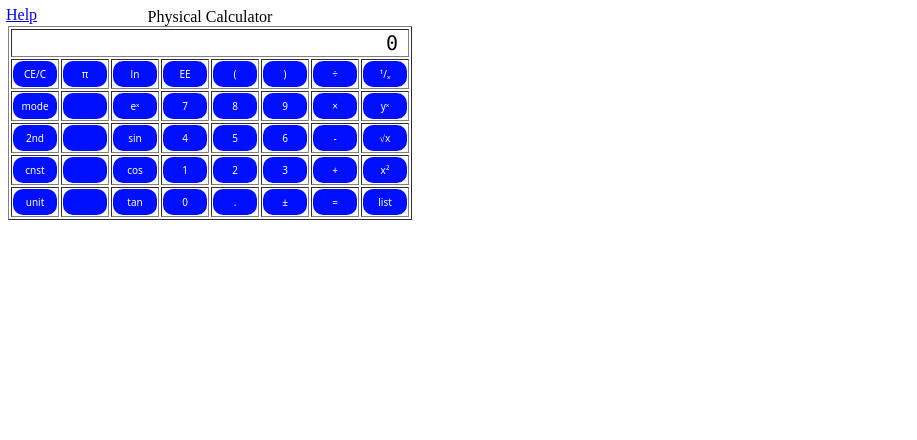
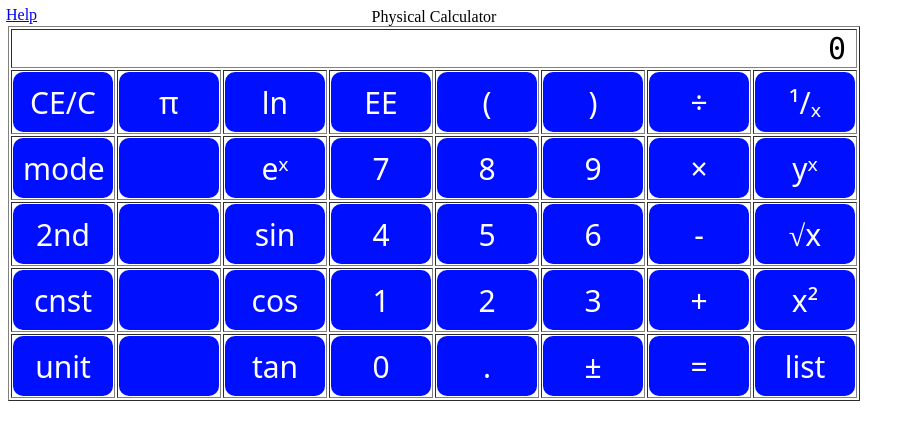
Before and after one commit to tomcourt/tomcourt.github.io, a plain HTML site: page calculator.html in a window 1280 px wide. Shown: the whole page, without its empty margins (0-917 px from the left). Drawn offline with Linux system fonts and the light colour scheme.

Commit message:
Add files via upload

```diff
--- a/calculator.html
+++ b/calculator.html
@@ -2,6 +2,7 @@
 
 <head>
   <link rel="stylesheet" href="style.css">
+  <link rel="manifest" href="manifest.json">
   <script src="script.js"></script>
   <meta charset=utf-8 />
 </head>
@@ -10,7 +11,7 @@
   <table border="1" id="calculator">
     <caption id="message"></caption>
     <tr>
-      <td colspan="9" style="padding-left:10px;padding-right:10px"><p style="font-size:20" id="display"></p></td>
+      <td colspan="9" style="padding-left:10px;padding-right:10px"><p id="display"></p></td>
     </tr>
     <tr>
       <td><p class="button" mode-norm="CE/C" mode-2nd="CE/C" mode-unit="CE/C" mode-const="CE/C" onclick="keyButton()"></p></td>
@@ -81,7 +82,7 @@
   </ul>
   </div> </div>
 
-  <div id="listDiv" style="display:none"> <div style="display:inherit;">
+  <div id="listDiv" style="display:none;"> <div style="display:inherit; position:relative; top:20px;">
     <span style="display:inline">
       <input type="button" value="&#10005;" onclick="cancelListButton()" />
       <input type="button" value="Exact"   id="exactButton"      onclick="exactListButton()" />
--- a/style.css
+++ b/style.css
@@ -22,15 +22,14 @@ table { /* disable selection of buttons, etc.  */
   background-color: #0010FF;
   color: white;
   border-color: #0010FF;
-  width: 40px;
-  padding-left: 2px;
-  padding-right: 2px;
-  padding-top: 6px;
-  padding-bottom: 6px;
+  width: 80px;
+  height: 40px;
   border: 2px;
+  padding: 10px;
   font-family: "system-ui";
-  font-size: 10px;
+  font-size: 30px;
   text-align: center;
+  vertical-align: middle;
 }
 
 /* display */
@@ -39,6 +38,7 @@ table { /* disable selection of buttons, etc.  */
   background-color: white;
   border-color: black;
   width: 100%;
+  font-size: 30px;
   font-family: 'Lucida Console', Monaco, monospace;
 }
 
```
